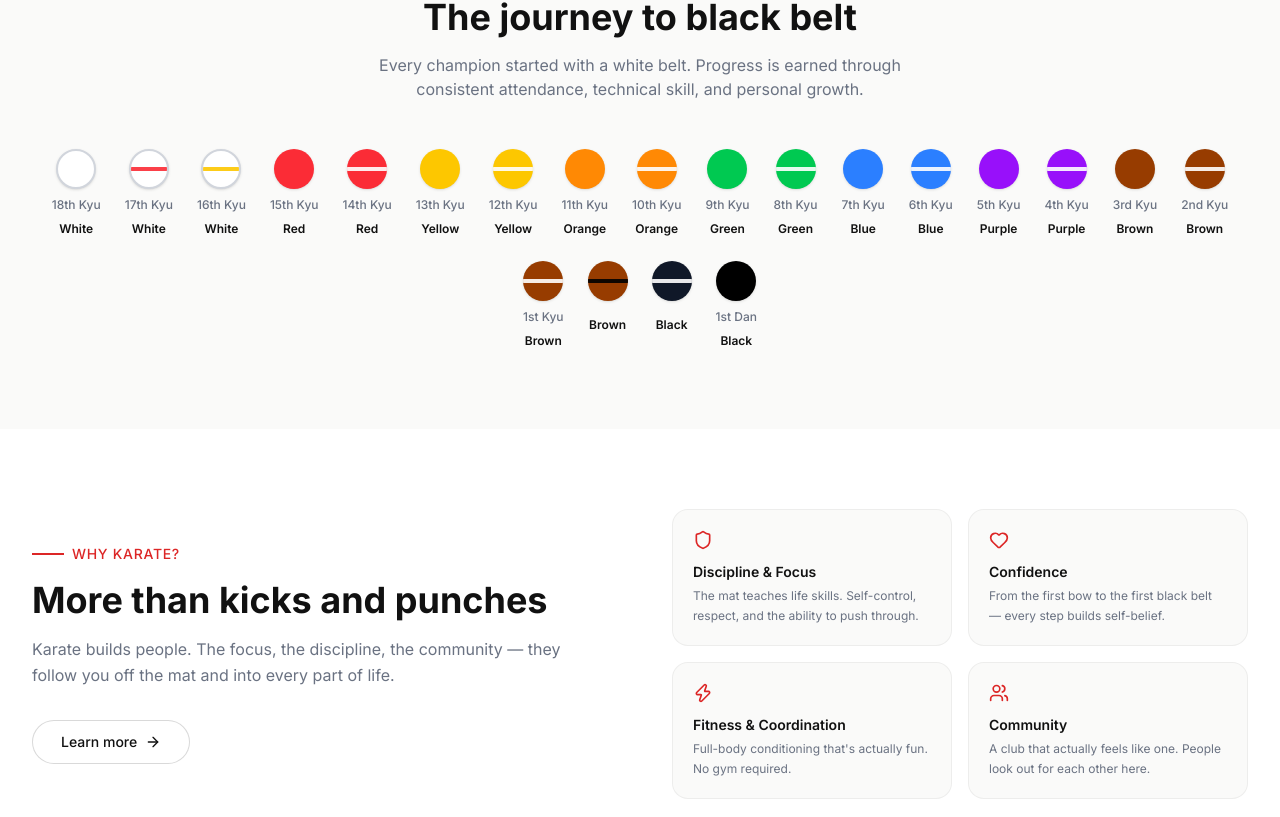
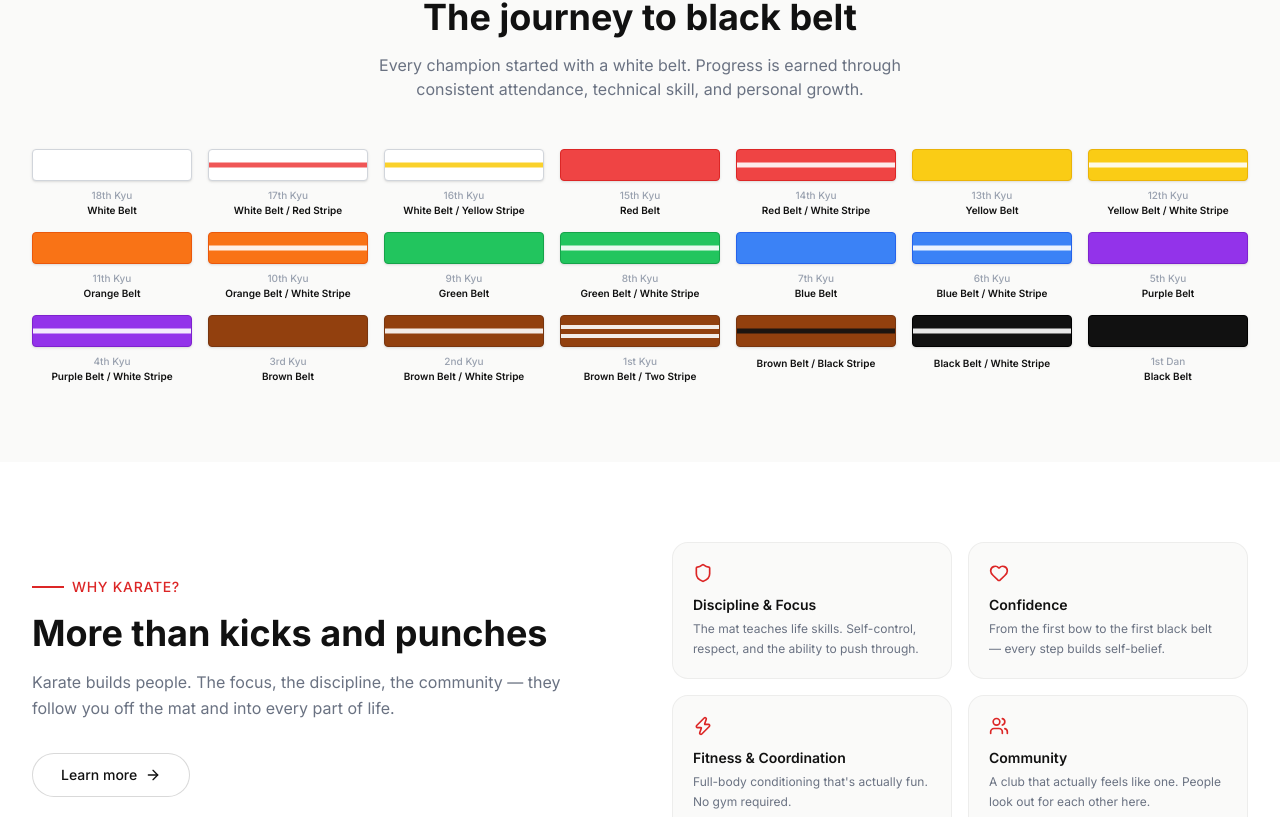
Before and after one commit to anthonieveritt-afk/forza-karate-website, a Next.js app: page / in a window 1280 px wide. Shown: the part 1664-2481 px from the top of the page. Built offline with nearby package versions, Linux system fonts and the light colour scheme.

Commit message:
BeltJourney: full 18th Kyu to 1st Dan with belt shapes, colours and stripe visuals

```diff
--- a/components/sections/BeltJourney.tsx
+++ b/components/sections/BeltJourney.tsx
@@ -1,25 +1,25 @@
 const belts = [
-  { kyu: '18th Kyu', name: 'White', color: 'bg-white border-2 border-gray-300', stripe: null },
-  { kyu: '17th Kyu', name: 'White', color: 'bg-white border-2 border-gray-300', stripe: 'bg-red-500' },
-  { kyu: '16th Kyu', name: 'White', color: 'bg-white border-2 border-gray-300', stripe: 'bg-yellow-400' },
-  { kyu: '15th Kyu', name: 'Red', color: 'bg-red-500', stripe: null },
-  { kyu: '14th Kyu', name: 'Red', color: 'bg-red-500', stripe: 'bg-white' },
-  { kyu: '13th Kyu', name: 'Yellow', color: 'bg-yellow-400', stripe: null },
-  { kyu: '12th Kyu', name: 'Yellow', color: 'bg-yellow-400', stripe: 'bg-white' },
-  { kyu: '11th Kyu', name: 'Orange', color: 'bg-orange-400', stripe: null },
-  { kyu: '10th Kyu', name: 'Orange', color: 'bg-orange-400', stripe: 'bg-white' },
-  { kyu: '9th Kyu', name: 'Green', color: 'bg-green-500', stripe: null },
-  { kyu: '8th Kyu', name: 'Green', color: 'bg-green-500', stripe: 'bg-white' },
-  { kyu: '7th Kyu', name: 'Blue', color: 'bg-blue-500', stripe: null },
-  { kyu: '6th Kyu', name: 'Blue', color: 'bg-blue-500', stripe: 'bg-white' },
-  { kyu: '5th Kyu', name: 'Purple', color: 'bg-purple-600', stripe: null },
-  { kyu: '4th Kyu', name: 'Purple', color: 'bg-purple-600', stripe: 'bg-white' },
-  { kyu: '3rd Kyu', name: 'Brown', color: 'bg-amber-800', stripe: null },
-  { kyu: '2nd Kyu', name: 'Brown', color: 'bg-amber-800', stripe: 'bg-white' },
-  { kyu: '1st Kyu', name: 'Brown', color: 'bg-amber-800', stripe: 'bg-white' },
-  { kyu: '', name: 'Brown', color: 'bg-amber-800', stripe: 'bg-black' },
-  { kyu: '', name: 'Black', color: 'bg-gray-900', stripe: 'bg-white' },
-  { kyu: '1st Dan', name: 'Black', color: 'bg-black', stripe: null },
+  { kyu: '18th Kyu', name: 'White Belt',                   bg: '#ffffff', border: '#d1d5db', stripe: null },
+  { kyu: '17th Kyu', name: 'White Belt / Red Stripe',      bg: '#ffffff', border: '#d1d5db', stripe: '#ef4444' },
+  { kyu: '16th Kyu', name: 'White Belt / Yellow Stripe',   bg: '#ffffff', border: '#d1d5db', stripe: '#facc15' },
+  { kyu: '15th Kyu', name: 'Red Belt',                     bg: '#ef4444', border: '#dc2626', stripe: null },
+  { kyu: '14th Kyu', name: 'Red Belt / White Stripe',      bg: '#ef4444', border: '#dc2626', stripe: '#ffffff' },
+  { kyu: '13th Kyu', name: 'Yellow Belt',                  bg: '#facc15', border: '#eab308', stripe: null },
+  { kyu: '12th Kyu', name: 'Yellow Belt / White Stripe',   bg: '#facc15', border: '#eab308', stripe: '#ffffff' },
+  { kyu: '11th Kyu', name: 'Orange Belt',                  bg: '#f97316', border: '#ea580c', stripe: null },
+  { kyu: '10th Kyu', name: 'Orange Belt / White Stripe',   bg: '#f97316', border: '#ea580c', stripe: '#ffffff' },
+  { kyu: '9th Kyu',  name: 'Green Belt',                   bg: '#22c55e', border: '#16a34a', stripe: null },
+  { kyu: '8th Kyu',  name: 'Green Belt / White Stripe',    bg: '#22c55e', border: '#16a34a', stripe: '#ffffff' },
+  { kyu: '7th Kyu',  name: 'Blue Belt',                    bg: '#3b82f6', border: '#2563eb', stripe: null },
+  { kyu: '6th Kyu',  name: 'Blue Belt / White Stripe',     bg: '#3b82f6', border: '#2563eb', stripe: '#ffffff' },
+  { kyu: '5th Kyu',  name: 'Purple Belt',                  bg: '#9333ea', border: '#7e22ce', stripe: null },
+  { kyu: '4th Kyu',  name: 'Purple Belt / White Stripe',   bg: '#9333ea', border: '#7e22ce', stripe: '#ffffff' },
+  { kyu: '3rd Kyu',  name: 'Brown Belt',                   bg: '#92400e', border: '#78350f', stripe: null },
+  { kyu: '2nd Kyu',  name: 'Brown Belt / White Stripe',    bg: '#92400e', border: '#78350f', stripe: '#ffffff' },
+  { kyu: '1st Kyu',  name: 'Brown Belt / Two Stripe',      bg: '#92400e', border: '#78350f', stripe: '#ffffff', doubleStripe: true },
+  { kyu: '',         name: 'Brown Belt / Black Stripe',    bg: '#92400e', border: '#78350f', stripe: '#111111' },
+  { kyu: '',         name: 'Black Belt / White Stripe',    bg: '#111111', border: '#000000', stripe: '#ffffff' },
+  { kyu: '1st Dan',  name: 'Black Belt',                   bg: '#111111', border: '#000000', stripe: null },
 ]
 
 export default function BeltJourney() {
@@ -43,20 +43,56 @@ export default function BeltJourney() {
           </p>
         </div>
 
-        {/* Belt dots */}
-        <div className="flex flex-wrap justify-center gap-6">
-          {belts.map((belt, i) => (
-            <div key={i} className="flex flex-col items-center gap-2">
-              {/* Belt circle with optional stripe */}
-              <div className={`relative w-10 h-10 rounded-full ${belt.color} shadow-sm overflow-hidden`}>
-                {belt.stripe && (
-                  <div className={`absolute inset-x-0 top-1/2 -translate-y-1/2 h-[4px] ${belt.stripe} opacity-90`} />
-                )}
+        {/* Belt grid */}
+        <div className="grid grid-cols-3 sm:grid-cols-4 md:grid-cols-5 lg:grid-cols-7 gap-4">
+          {belts.map((belt, i) => {
+            const textColor = belt.bg === '#ffffff' || belt.bg === '#facc15' ? '#111111' : '#ffffff'
+            return (
+              <div key={i} className="flex flex-col items-center gap-2">
+                {/* Belt shape */}
+                <div
+                  className="relative w-full h-8 rounded-sm shadow-sm overflow-hidden"
+                  style={{
+                    backgroundColor: belt.bg,
+                    border: `1.5px solid ${belt.border}`,
+                  }}
+                >
+                  {/* Single stripe */}
+                  {belt.stripe && !belt.doubleStripe && (
+                    <div
+                      className="absolute inset-x-0 top-1/2 -translate-y-1/2 h-[5px]"
+                      style={{ backgroundColor: belt.stripe, opacity: 0.9 }}
+                    />
+                  )}
+                  {/* Double stripe */}
+                  {belt.doubleStripe && belt.stripe && (
+                    <>
+                      <div
+                        className="absolute inset-x-0 h-[4px]"
+                        style={{ backgroundColor: belt.stripe, top: '28%', opacity: 0.9 }}
+                      />
+                      <div
+                        className="absolute inset-x-0 h-[4px]"
+                        style={{ backgroundColor: belt.stripe, top: '58%', opacity: 0.9 }}
+                      />
+                    </>
+                  )}
+                </div>
+                {/* Labels */}
+                <div className="text-center">
+                  {belt.kyu && (
+                    <div className="text-[10px] text-gray-400 font-medium leading-tight">{belt.kyu}</div>
+                  )}
+                  <div
+                    className="text-[10px] font-semibold leading-tight mt-0.5"
+                    style={{ color: '#111111' }}
+                  >
+                    {belt.name}
+                  </div>
+                </div>
               </div>
-              <span className="text-xs text-gray-500 font-medium">{belt.kyu}</span>
-              <span className="text-xs text-[#111111] font-semibold">{belt.name}</span>
-            </div>
-          ))}
+            )
+          })}
         </div>
       </div>
     </section>
```
